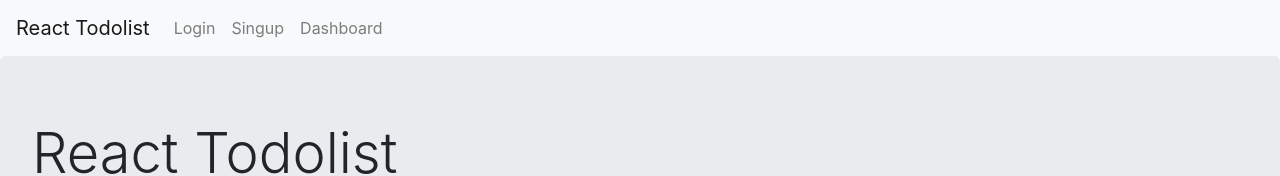
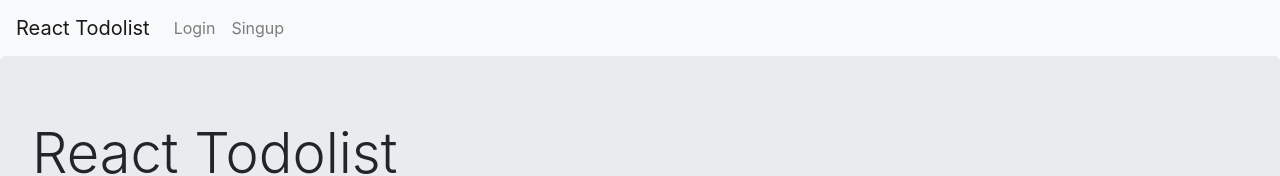
Before and after one commit to AleejandroReyna/react-todolist, a React (Create React App) app: page / in a window 1280 px wide. Shown: the top 176 px of the page. Built offline with nearby package versions, Linux system fonts and the light colour scheme.

Commit message:
Try to add conditional in menu, needs context.

```diff
--- a/src/components/header/index.tsx
+++ b/src/components/header/index.tsx
@@ -1,4 +1,7 @@
-import React from 'react'
+import {
+    useState,
+    useEffect
+} from 'react'
 import {
     Navbar, Nav, NavItem,
     Container
@@ -6,22 +9,39 @@ import {
 import {
     Link
 } from 'react-router-dom'
+import getToken from '../../services/getToken.service'
 
 const Header = () => {
+    const [logged, isLogged] = useState(false)
+
+    useEffect(() => {
+        if (getToken()) {
+            isLogged(true)
+        } else {
+            isLogged(false)
+        }
+    }, [])
     return (
         <Navbar bg="light" className="navbar-expand-lg">
             <Container fluid>
                 <Link to='/' className='navbar-brand'>React Todolist</Link>
                 <Nav className="mr-auto">
+                    {logged ?
+                        <>
+                            <NavItem>
+                                <Link to="/dashboard/" className="nav-link">Dashboard</Link>
+                            </NavItem>
+                        </>
+                    :
+                        <>
                             <NavItem>
                                 <Link to="/login/" className="nav-link">Login</Link>
                             </NavItem>
                             <NavItem>
                                 <Link to="/signup/" className="nav-link">Singup</Link>
                             </NavItem>
-                    <NavItem>
-                        <Link to="/dashboard/" className="nav-link">Dashboard</Link>
-                    </NavItem>
+                        </>
+                    }
                 </Nav>
             </Container>
         </Navbar>
--- a/src/router.tsx
+++ b/src/router.tsx
@@ -16,7 +16,6 @@ import PrivateRoute from './components/privateRoute'
 import OnlyPublicRoute from './components/onlyPublicRoute'
 
 const AppRouter = () => {
-    console.log(PrivateRoute)
     return (
         <Router>
             <Header />
```
Lines whose indentation alone changed are shown as unchanged.
